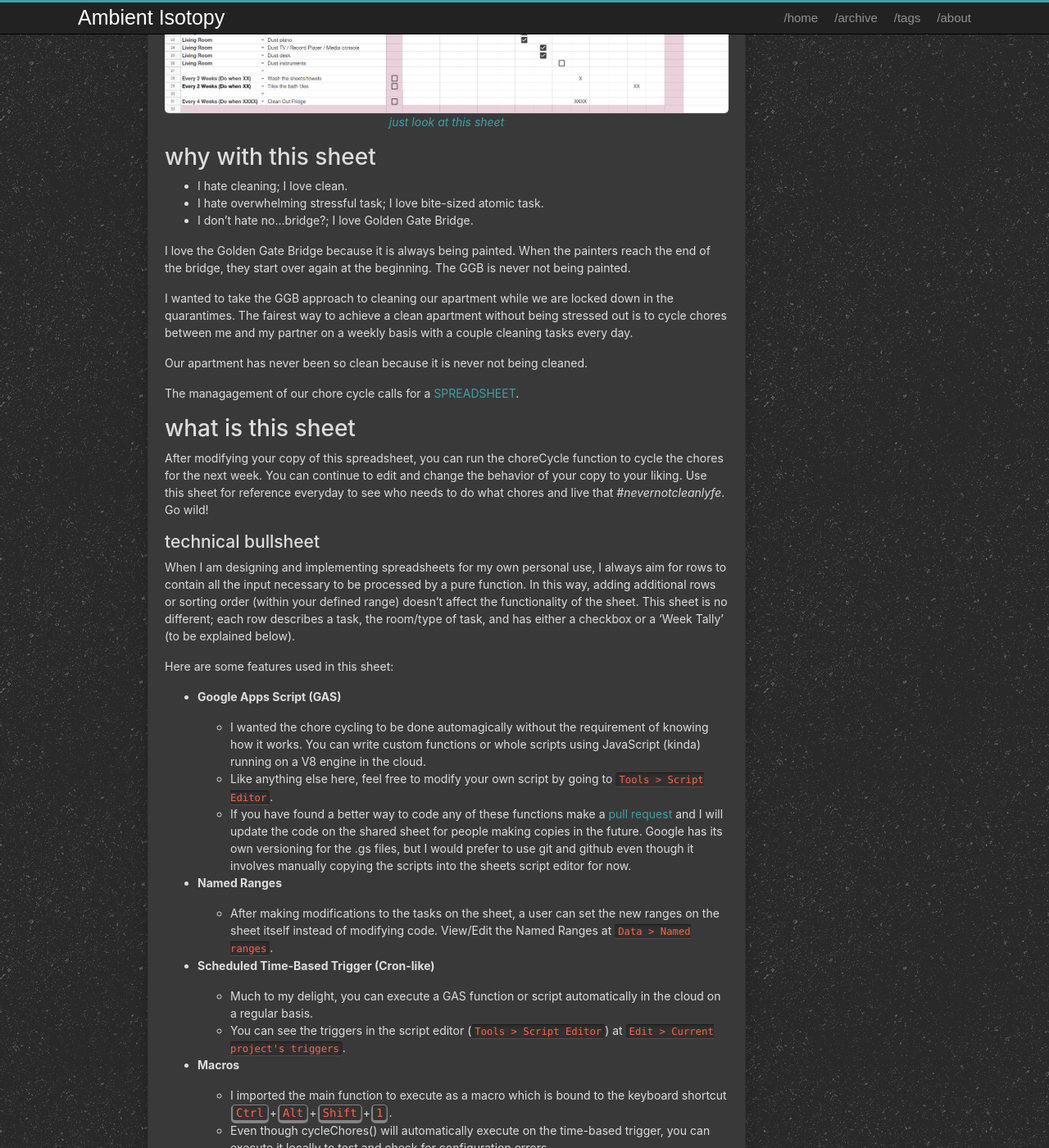
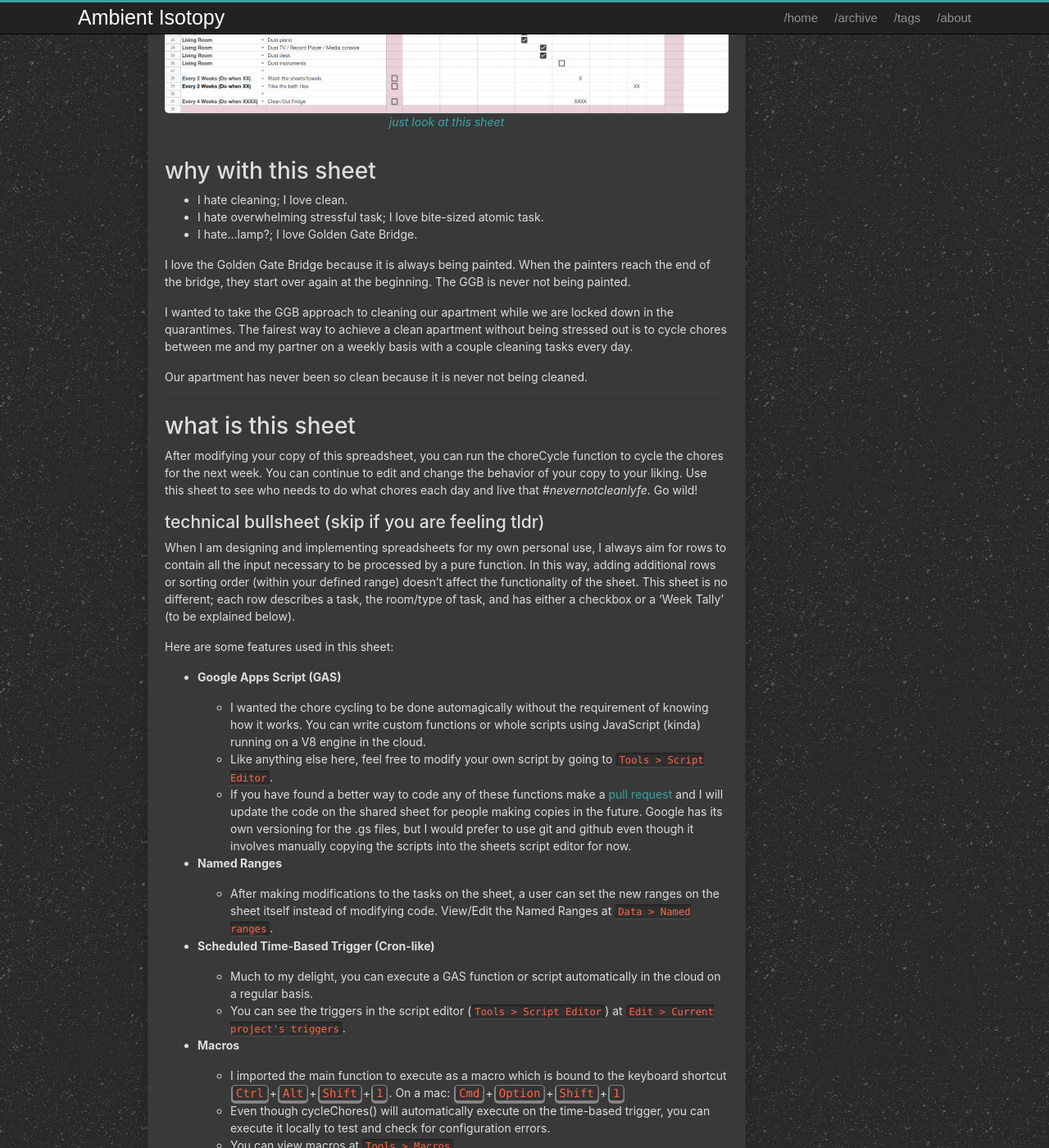
Before and after one commit to arntzy/arntzy.github.io, a Jekyll site: the page built from _posts/2020-04-17-chore-cycle.md, in a window 1280 px wide and 1400 px high, scrolled down 364 px. Shown: the whole window at 82% size. Built offline with Jekyll 4.4.1, drawn with Linux system fonts in a browser that asks for light colours; some of the changed text lies outside the part shown.

Commit message:
update chore cycle post

```diff
--- a/_posts/2020-04-17-chore-cycle.md
+++ b/_posts/2020-04-17-chore-cycle.md
@@ -9,11 +9,13 @@ tags:
   - google apps script
 ---
 [![img]({{ '/assets/img/chore_cycle.png' | relative_url }}){: .center-image }*just look at this sheet*]({{'/assets/img/chore_cycle.png' | relative_url}})
+
+___
 # why with this sheet
 
 - I hate cleaning; I love clean.
 - I hate overwhelming stressful task; I love bite-sized atomic task.
-- I don't hate no...bridge?; I love Golden Gate Bridge.
+- I hate...lamp?; I love Golden Gate Bridge.
 
 I love the Golden Gate Bridge because it is always being painted. When the painters reach the end of the bridge, they start over again at the beginning. The GGB is never not being painted.
 
@@ -21,13 +23,12 @@ I wanted to take the GGB approach to cleaning our apartment while we are locked
 
 Our apartment has never been so clean because it is never not being cleaned.
 
-The managagement of our chore cycle calls for a [SPREADSHEET](https://docs.google.com/spreadsheets/d/1kO8fvWP9GukuoiwqLK5amuojOx1IbEPJSk3klVSGQKI/copy).
-
+___
 # what is this sheet
 
-After modifying your copy of this spreadsheet, you can run the choreCycle function to cycle the chores for the next week. You can continue to edit and change the behavior of your copy to your liking. Use this sheet for reference everyday to see who needs to do what chores and live that _#nevernotcleanlyfe_. Go wild!
+After modifying your copy of this spreadsheet, you can run the choreCycle function to cycle the chores for the next week. You can continue to edit and change the behavior of your copy to your liking. Use this sheet to see who needs to do what chores each day and live that _#nevernotcleanlyfe_. Go wild!
 
-## technical bullsheet
+## technical bullsheet (skip if you are feeling tldr)
 
 When I am designing and implementing spreadsheets for my own personal use, I always aim for rows to contain all the input necessary to be processed by a pure function. In this way, adding additional rows or sorting order (within your defined range) doesn't affect the functionality of the sheet. This sheet is no different; each row describes a task, the room/type of task, and has either a checkbox or a 'Week Tally' (to be explained below).
 
@@ -49,21 +50,23 @@ Here are some features used in this sheet:
   - You can see the triggers in the script editor (`Tools > Script Editor`) at `Edit > Current project's triggers`.
 
 - **Macros**
-  - I imported the main function to execute as a macro which is bound to the keyboard shortcut `Ctrl`{: .key}+`Alt`{: .key}+`Shift`{: .key}+`1`{: .key}.
+  - I imported the main function to execute as a macro which is bound to the keyboard shortcut `Ctrl`{: .key}+`Alt`{: .key}+`Shift`{: .key}+`1`{: .key}. On a mac: `Cmd`{: .key}+`Option`{: .key}+`Shift`{: .key}+`1`{: .key}
   - Even though cycleChores() will automatically execute on the time-based trigger, you can execute it locally to test and check for configuration errors.
   - You can view macros at `Tools > Macros`.
 
+___
 # how to use this sheet
 
 ### 1. Install
 
-- Make a copy of this [sheet](https://docs.google.com/spreadsheets/d/1kO8fvWP9GukuoiwqLK5amuojOx1IbEPJSk3klVSGQKI/copy).
+- Make a copy of this [sheet](https://docs.google.com/spreadsheets/d/1kO8fvWP9GukuoiwqLK5amuojOx1IbEPJSk3klVSGQKI/copy){:target="_blank"}.
+- Rename your new copy to whatever the hell you want.
 
 ### 2. Customize your sheet with chores and people
 
 - You won't have to do this step more than once. (But of course, you can always tweak!)
-- Unhide column D (It is there to act as a temp clipboard for move/copy/paste reasons)
 - The template is set up with a person A and a person B for each day. Rename them if you want, or add more people to the cycle by adding columns and horizontally merging the DOTW cells in row 1. These things are up to you.
+- Column A can be modified with whatever you want to organize your tasks.
 - Add Checkboxes on the days you want to do the chores with `Insert > Checkbox`.
 
 ### 3. Add Irregular Interval Chores (IICs)
@@ -85,18 +89,25 @@ Here are some features used in this sheet:
   - **moved_chores:** Whole weekly chore range INCLUDING column D (CLIP)
   - **total_irr_with_clpbrd:** Whole irregular interval chore range (for now, just the two-week and four-week chores) INCLUDING column D (CLIP)
   - **two_week:** Whole two-week chore range not including column D (CLIP)
+- Re-hide Column D. You don't need it anymore
 
 ### 5. Modify Time-Based Trigger (Optional)
 
-- If you want to change when the script will run or to disable the trigger altogether, You can see the triggers in the script editor (`Tools > Script Editor`) at `Edit > Current project's triggers`.
+- If you want to set up a trigger to run the script automatically each week, you can set a time-based trigger by going to the script editor at (`Tools > Script Editor`) and then in the script editor `Edit > Current project's triggers`.
+- Click the button to '+ Add Trigger'
+- Make the form look like this:
+  [![img]({{ '/assets/img/triggers.png' | relative_url }}){: .center-image }*sheetin' the sheet*]({{'/assets/img/triggers.png' | relative_url}})
+- Click 'Save' and you have a trigger.
+- You may need to go through the steps of allowing access from the script to modify the data on your copy of the spreadsheet, which arrives as a pop-up window. No worries.
 
 ### 6. Test the cycleChores Macro
 
-- Execute the macro to watch the cycle happen once with `Ctrl`{: .key}+`Alt`{: .key}+`Shift`{: .key}+`1`{: .key}.
-- If it behaves as it should, you now have a working sheet!
+- Execute the macro to watch the cycle happen once with `Ctrl`{: .key}+`Alt`{: .key}+`Shift`{: .key}+`1`{: .key}. On a mac: `Cmd`{: .key}+`Option`{: .key}+`Shift`{: .key}+`1`{: .key}
+- Undo all the changes until you are back to your starting sheet.
+- If everything behaved as it should, you now have a working sheet.
 
 ### 7. Get to work and enjoy the cleanest apartment you have had in years!
-
+___
 # troublesheeting
 
 - Double check your Named ranges are correct
```
Also changed, not shown: other parts of _posts/2020-04-17-chore-cycle.md (+1 -0 lines), assets/img/triggers.png (added).
